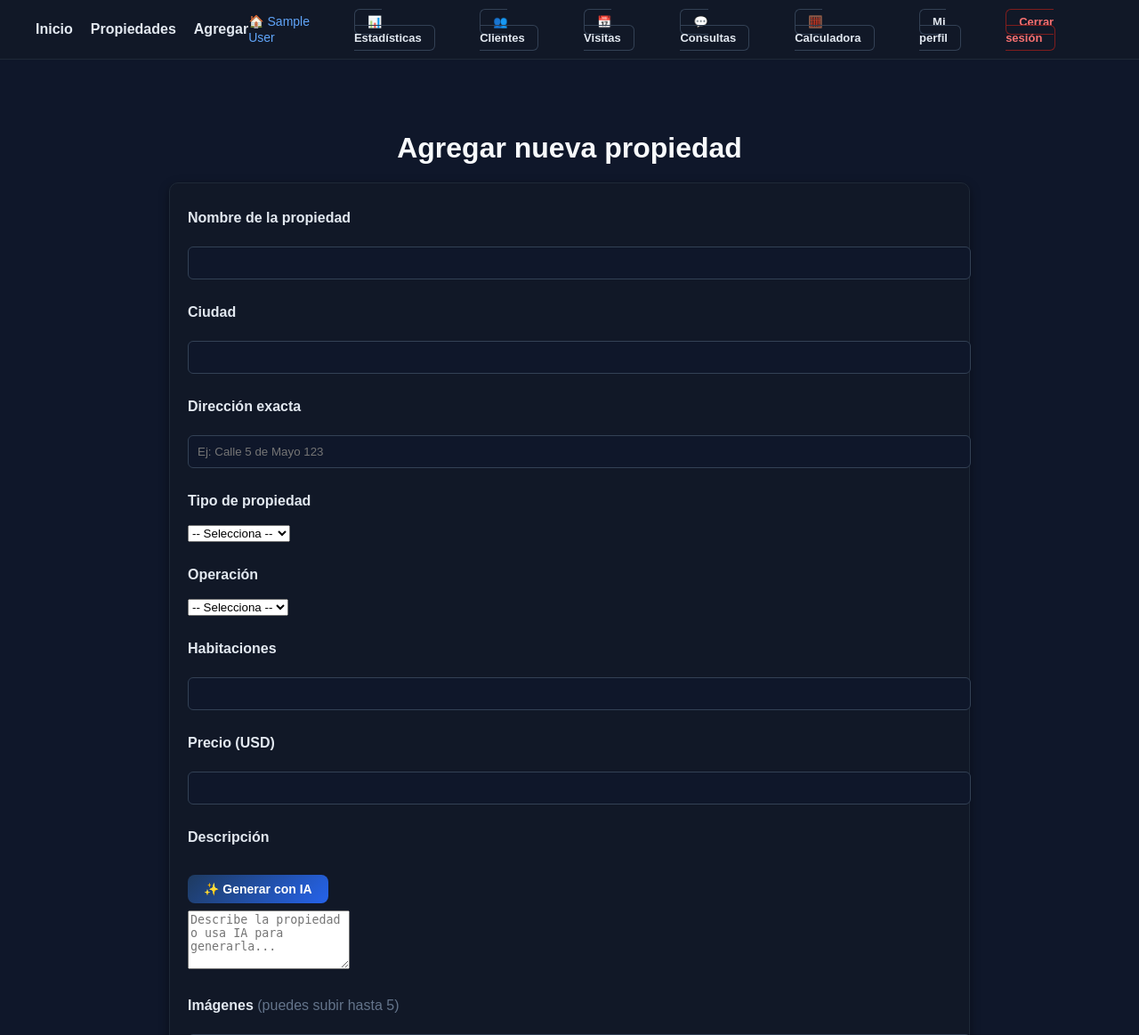
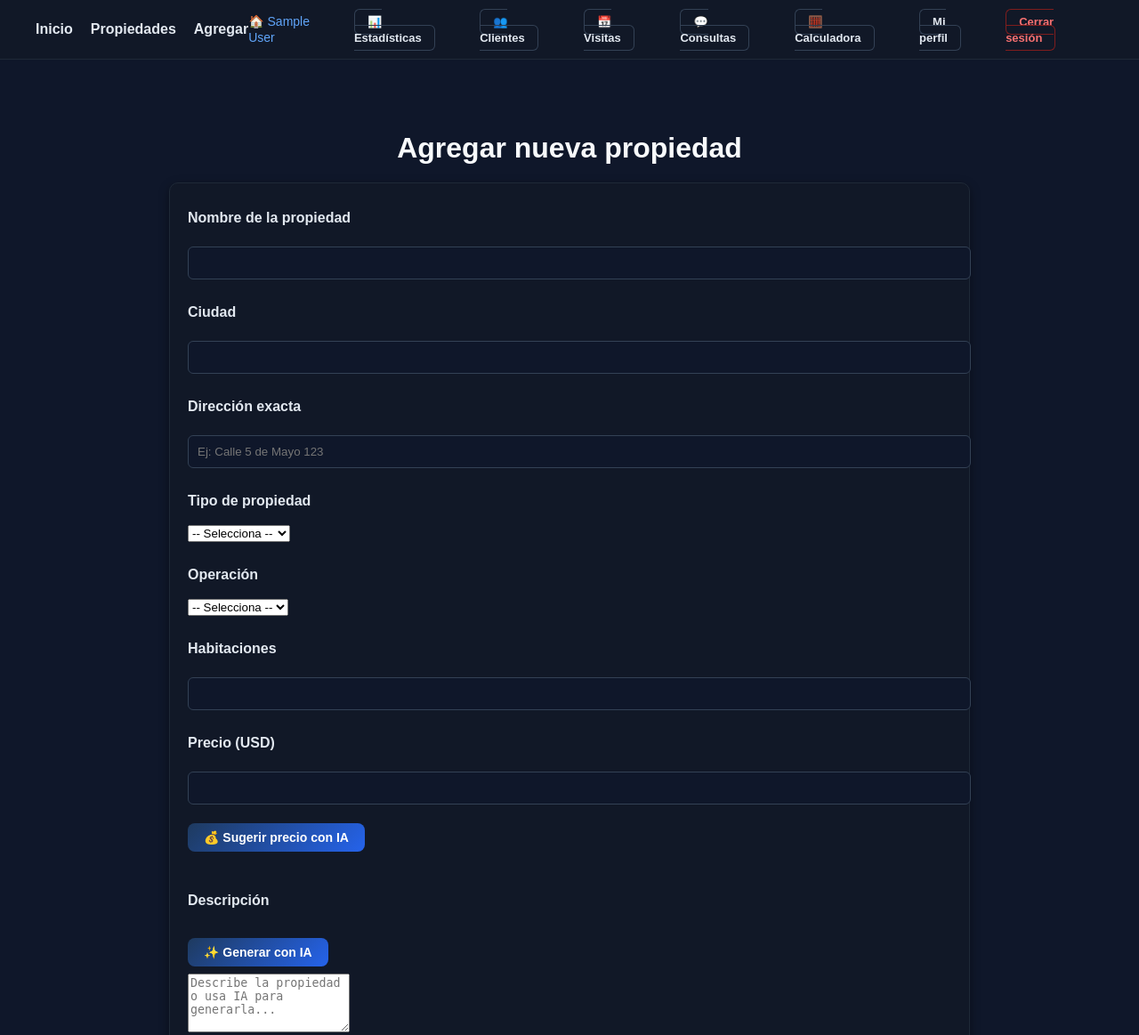
Before and after one commit to biancabertoli150710-debug/sistema-inmobiliario, a Flask app: page /agregar in a window 1280 px wide. Shown: the top 1163 px of the page at 89% size. Run offline with Flask 3, Linux system fonts and the light colour scheme; the visitor is signed in with stand-in values (Sample User, id 1).

Commit message:
agregar botón sugerir precio con IA

```diff
--- a/app.py
+++ b/app.py
@@ -629,6 +629,56 @@ Datos de la propiedad:
             return {'error': str(e)}, 500
     return {'error': 'Demasiadas solicitudes, intenta de nuevo en unos segundos.'}, 429
 
+@app.route('/sugerir-precio', methods=['POST'])
+def sugerir_precio():
+    if not usuario_logueado() or not es_asesor():
+        return {'error': 'No autorizado'}, 401
+
+    datos = request.get_json()
+    ciudad = datos.get('ciudad', '')
+    tipo = datos.get('tipo', '')
+    operacion = datos.get('operacion', '')
+    habitaciones = datos.get('habitaciones', '')
+
+    prompt = f"""Eres un experto en el mercado inmobiliario de Paraguay. Basándote en los precios actuales del mercado paraguayo, sugiere un rango de precio estimado en USD para la siguiente propiedad. Responde SOLO con el rango en este formato exacto: "USD X.000 - USD Y.000" seguido de una línea de explicación breve (máximo 20 palabras). Sin títulos ni texto adicional.
+
+Propiedad:
+- Ciudad: {ciudad}
+- Tipo: {tipo}
+- Operación: {operacion}
+- Habitaciones: {habitaciones or 'No especificado'}"""
+
+    payload = json.dumps({
+        "model": "google/gemma-4-26b-a4b-it:free",
+        "messages": [{"role": "user", "content": prompt}],
+        "max_tokens": 100
+    }).encode('utf-8')
+
+    import time
+    for intento in range(4):
+        try:
+            req = urllib.request.Request(
+                'https://openrouter.ai/api/v1/chat/completions',
+                data=payload,
+                headers={
+                    'Content-Type': 'application/json',
+                    'Authorization': f'Bearer {API_KEY}'
+                }
+            )
+            with urllib.request.urlopen(req) as response:
+                resultado = json.loads(response.read())
+                sugerencia = resultado['choices'][0]['message']['content']
+                return {'sugerencia': sugerencia}
+        except urllib.error.HTTPError as e:
+            if e.code == 429 and intento < 3:
+                time.sleep(7)
+            else:
+                return {'error': f'Error HTTP {e.code}'}, 500
+        except Exception as e:
+            return {'error': str(e)}, 500
+    return {'error': 'Demasiadas solicitudes, intenta de nuevo.'}, 429
+
+
 @app.route('/consultar/<int:propiedad_id>', methods=['POST'])
 def consultar(propiedad_id):
     if not usuario_logueado():
--- a/templates/agregar_propiedad.html
+++ b/templates/agregar_propiedad.html
@@ -46,7 +46,15 @@
     <input type="number" name="habitaciones" id="habitaciones" required><br><br>
 
     <label>Precio (USD)</label><br>
-    <input type="text" name="precio" id="precio" required><br><br>
+    <input type="text" name="precio" id="precio" required>
+    <div style="display:flex; gap:10px; align-items:center; margin-top:6px;">
+        <button type="button" onclick="sugerirPrecio()" class="btn-ia" id="btn-precio">
+            💰 Sugerir precio con IA
+        </button>
+        <span id="precio-status" style="font-size:13px; color:#64748b;"></span>
+    </div>
+    <div id="precio-sugerencia" style="display:none; margin-top:8px; padding:10px 14px; background:#1e293b; border:1px solid #334155; border-radius:8px; font-size:14px; color:#e2e8f0;"></div>
+    <br><br>
 
     <label>Descripción</label><br>
     <div style="display:flex; gap:10px; align-items:center; margin-bottom:8px;">
@@ -90,6 +98,51 @@
         document.getElementById('coordenadas').textContent = '📍 Ubicación seleccionada: ' + lat + ', ' + lng;
         document.getElementById('coordenadas').style.color = '#86efac';
     });
+
+    async function sugerirPrecio() {
+        const ciudad = document.getElementById('ciudad').value;
+        const tipo = document.getElementById('tipo').value;
+        const operacion = document.getElementById('operacion').value;
+        const habitaciones = document.getElementById('habitaciones').value;
+
+        if (!ciudad || !tipo || !operacion) {
+            alert('Completa ciudad, tipo y operación antes de sugerir el precio.');
+            return;
+        }
+
+        const btn = document.getElementById('btn-precio');
+        const status = document.getElementById('precio-status');
+        const caja = document.getElementById('precio-sugerencia');
+        btn.disabled = true;
+        btn.textContent = '⏳ Analizando...';
+        status.textContent = 'La IA está estimando el precio...';
+        caja.style.display = 'none';
+
+        try {
+            const response = await fetch('/sugerir-precio', {
+                method: 'POST',
+                headers: { 'Content-Type': 'application/json' },
+                body: JSON.stringify({ ciudad, tipo, operacion, habitaciones })
+            });
+
+            const data = await response.json();
+            if (data.sugerencia) {
+                caja.textContent = data.sugerencia;
+                caja.style.display = 'block';
+                status.textContent = '✅ Precio estimado';
+                status.style.color = '#86efac';
+            } else {
+                status.textContent = '❌ Error al estimar el precio';
+                status.style.color = '#fca5a5';
+            }
+        } catch (error) {
+            status.textContent = '❌ Error al estimar el precio';
+            status.style.color = '#fca5a5';
+        }
+
+        btn.disabled = false;
+        btn.textContent = '💰 Sugerir precio con IA';
+    }
 
     async function generarDescripcion() {
         const nombre = document.getElementById('nombre').value;
```
